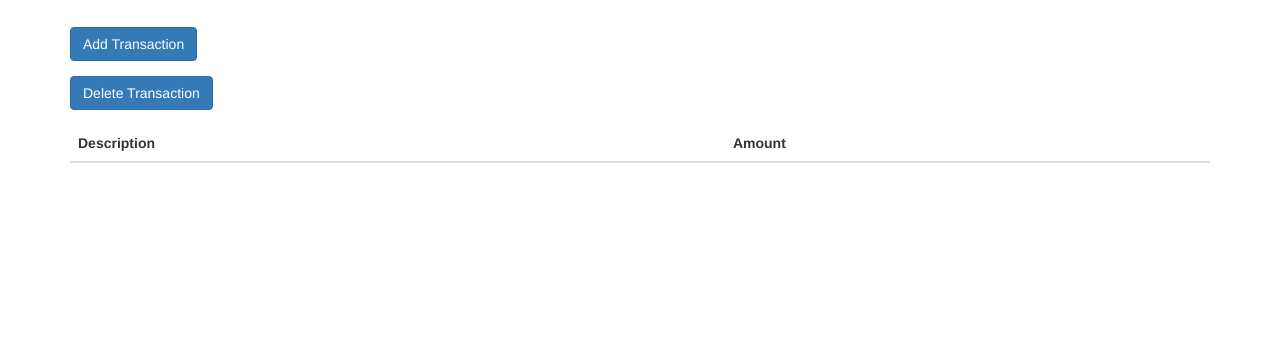
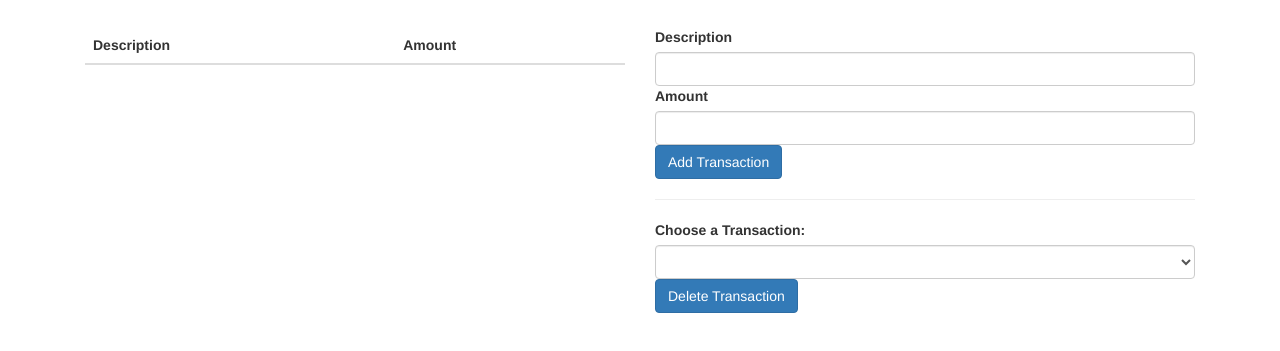
Before and after one commit to jah3xc/budget-react, a React app: page / in a window 1280 px wide. Shown: the part 159-510 px from the top of the page. Built offline with nearby package versions, Linux system fonts and the light colour scheme.

Commit message:
Look and feel done

```diff
--- a/public/index.html
+++ b/public/index.html
@@ -38,8 +38,14 @@
 
     <div class="container">
       <h1 class="jumbotron text-center col-md-12">Budget</h1>
-      <div id="controls"></div>
-      <div id="root"></div>
+      <div class="col-md-6">
+        <div id="root"></div>
+      </div>
+      <div class="col-md-6">
+        <div id="add_form"></div>
+        <hr>
+        <div id="delete_form"></div>
+      </div>
     </div>
     <!--
       This HTML file is a template.
--- a/src/index.js
+++ b/src/index.js
@@ -19,6 +19,16 @@ class BudgetTable extends React.Component {
         }
     }
 
+    getDescriptions() {
+        var d = [];
+        this.state.transactions.forEach(function(s) {
+            d.push("<option>" + s.description + "</option>");
+        });
+
+        return d.join("");
+
+    }
+
     getRows() {
         var r = "";
         for(var i = 0; i < this.state.transactions.length; i++) {
@@ -31,7 +41,7 @@ class BudgetTable extends React.Component {
     render() {
 
         return (
-            <table class="table">
+            <table className="table">
                 <thead>
                     <tr>
                         <th>Description</th>
@@ -71,26 +81,36 @@ class Button extends React.Component {
 
 class AddTransaction extends React.Component {
     render() {
-        <div class="modal fade">
-            <div class="modal-dialog" role="document">
-                <div class="modal-content">
-                    <div class="modal-header">
-                        <h5 class="modal-title">Modal title</h5>
-                        <button type="button" class="close" data-dismiss="modal" aria-label="Close">
-                            <span aria-hidden="true">&times;</span>
-                        </button>
-                    </div>
-                    <div class="modal-body">
-                        <p>Modal body text goes here.</p>
-                    </div>
-                    <div class="modal-footer">
-                        <button type="button" class="btn btn-primary">Save changes</button>
-                        <button type="button" class="btn btn-secondary" data-dismiss="modal">Close</button>
-                    </div>
-                </div>
+        return(
+            <div>
+                <label className="control-label">Description</label>
+                <input className="form-control" />
+                <label className="control-label">Amount</label>
+                <input className="form-control" type="number" />
+                <button className="btn btn-primary">Add Transaction</button>
+
             </div>
-        </div>
+        )
     }
+}
+
+class DeleteTransaction extends React.Component {
+    render() {
+        var bt = new BudgetTable([]);
+        var d = bt.getDescriptions();
+        return(
+            <div>
+                <label className="control-label">Choose a Transaction: </label>
+                <select className="form-control">
+                    {d}
+                </select>
+                <button className="btn btn-primary">Delete Transaction</button>
+
+            </div>
+        )
+    }
+
+
 }
 
 class BudgetControls extends React.Component {
@@ -105,10 +125,10 @@ class BudgetControls extends React.Component {
     render() {
         return (
             <div>
-                <div class="form-group">
+                <div className="form-group">
                     {<Button style={"btn btn-primary"} onClick={() => this.addTransaction} text={"Add Transaction"} />}
                 </div>
-                <div class="form-group">
+                <div className="form-group">
                     {<Button style={"btn btn-primary"} onClick={() => this.deleteTransaction} text={"Delete Transaction"} />}
                 </div>
             </div>
@@ -121,7 +141,13 @@ ReactDOM.render(
     document.getElementById('root')
 );
 
+
 ReactDOM.render(
-    <BudgetControls />,
-    document.getElementById("controls")
+    <AddTransaction />,
+    document.getElementById("add_form")
 );
+
+ReactDOM.render(
+    <DeleteTransaction />,
+    document.getElementById("delete_form")
+);
```
